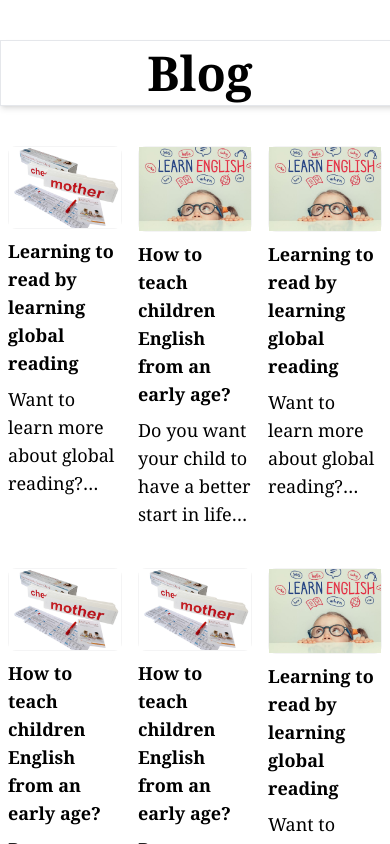
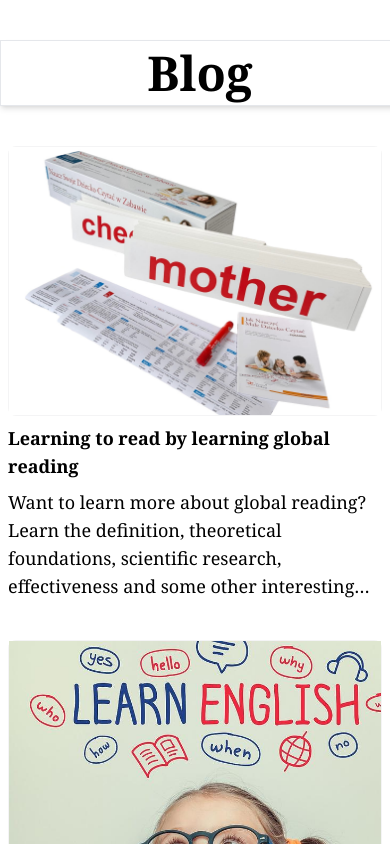
Before and after one commit to JolantaWro/learn, a Next.js app: page /blog in a window 390 px wide. Shown: the top 844 px of the page. Built offline with nearby package versions, Linux system fonts and the light colour scheme.

Commit message:
change responsive in screen

```diff
--- a/app/blog/page.tsx
+++ b/app/blog/page.tsx
@@ -7,7 +7,7 @@ export default function Blog() {
     <main className="container mx-auto">
       <div className="px-30 py-10 flex flex-col items-center gap-10">
         <h1 className="text-5xl font-black border shadow-md w-[400px] m-auto text-center py-2">Blog</h1>
-        <div className='grid grid-cols-3'>
+        <div className='grid xl:grid-cols-3 md:grid-cols-2'>
           {
           BlogData.map((data, index) => (
             <BlogElement
```
Lines whose indentation alone changed are shown as unchanged.
